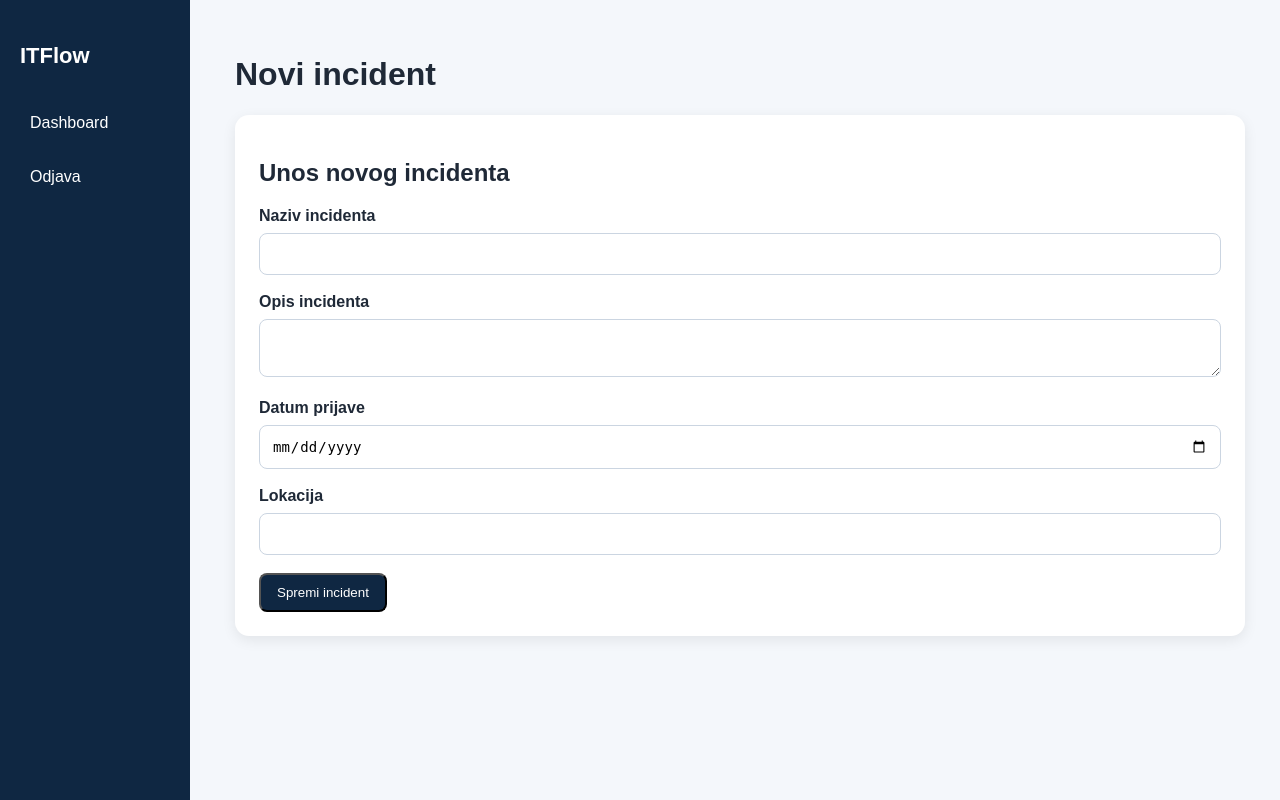
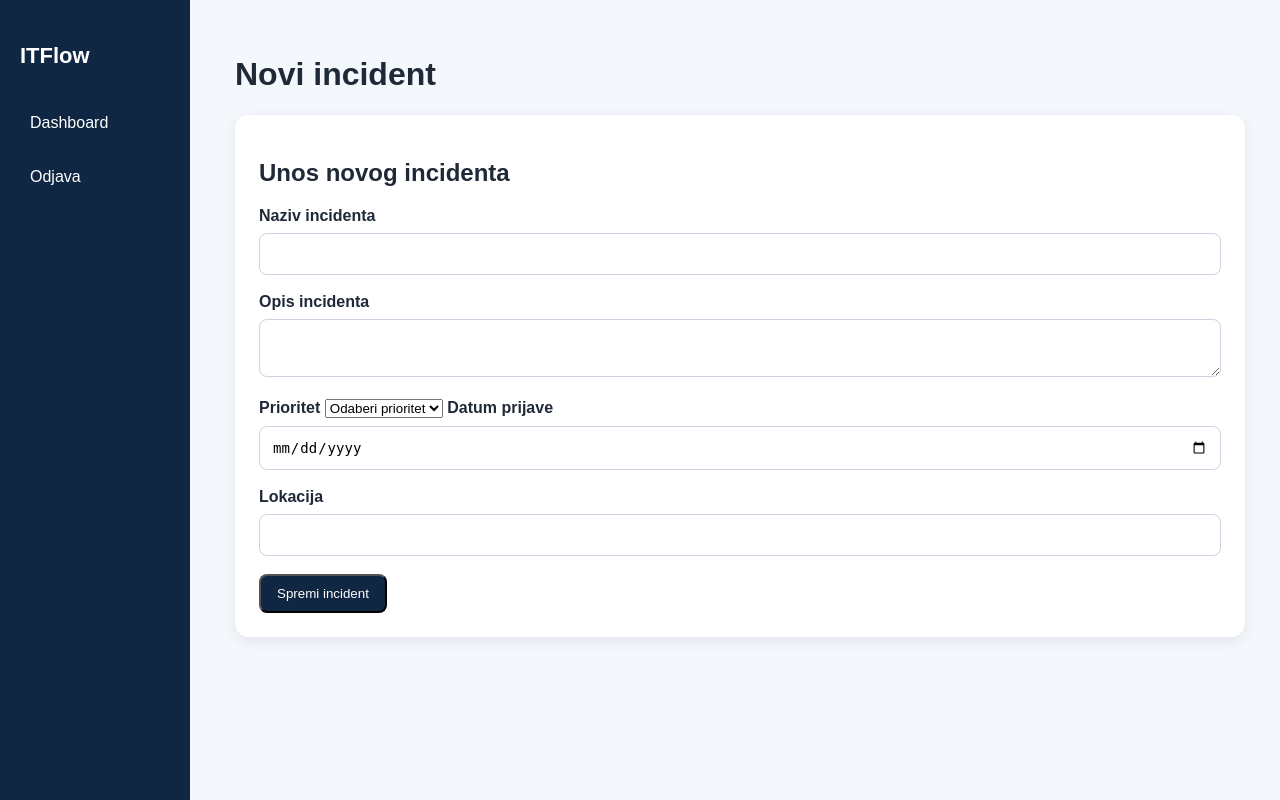
Before and after one commit to mgalich/Progrmasko-Inzenjerstvo-IT, a Django app: page /novi-incident/ in a window 1280 px wide. Run offline with Django 5.2, Linux system fonts and the light colour scheme; the visitor is signed in with stand-in values (Sample User, id 1).

Commit message:
Update novi_incident.html
Dodano polje za prioritet incidenta

```diff
--- a/itpodrska/templates/itpodrska/novi_incident.html
+++ b/itpodrska/templates/itpodrska/novi_incident.html
@@ -15,8 +15,16 @@
         <label>Opis incidenta</label>
         <textarea name="opis_incidenta" required></textarea>
 
+        <label>Prioritet</label>
+        <select name="id_prioritet_incidenta" required>
+            <option value="">Odaberi prioritet</option>
+            {% for prioritet in prioriteti %}
+                <option value="{{ prioritet.id_prioritet_incidenta }}">{{ prioritet.naziv_prioriteta }}</option>
+            {% endfor %}
+        </select>
+
         <label>Datum prijave</label>
-        <input type="date" name="datum_prijave" required>
+        <input type="date" name="datum_prijave" value="{{ danas|date:'Y-m-d' }}" required>
 
         <label>Lokacija</label>
         <input type="text" name="lokacija">
```
